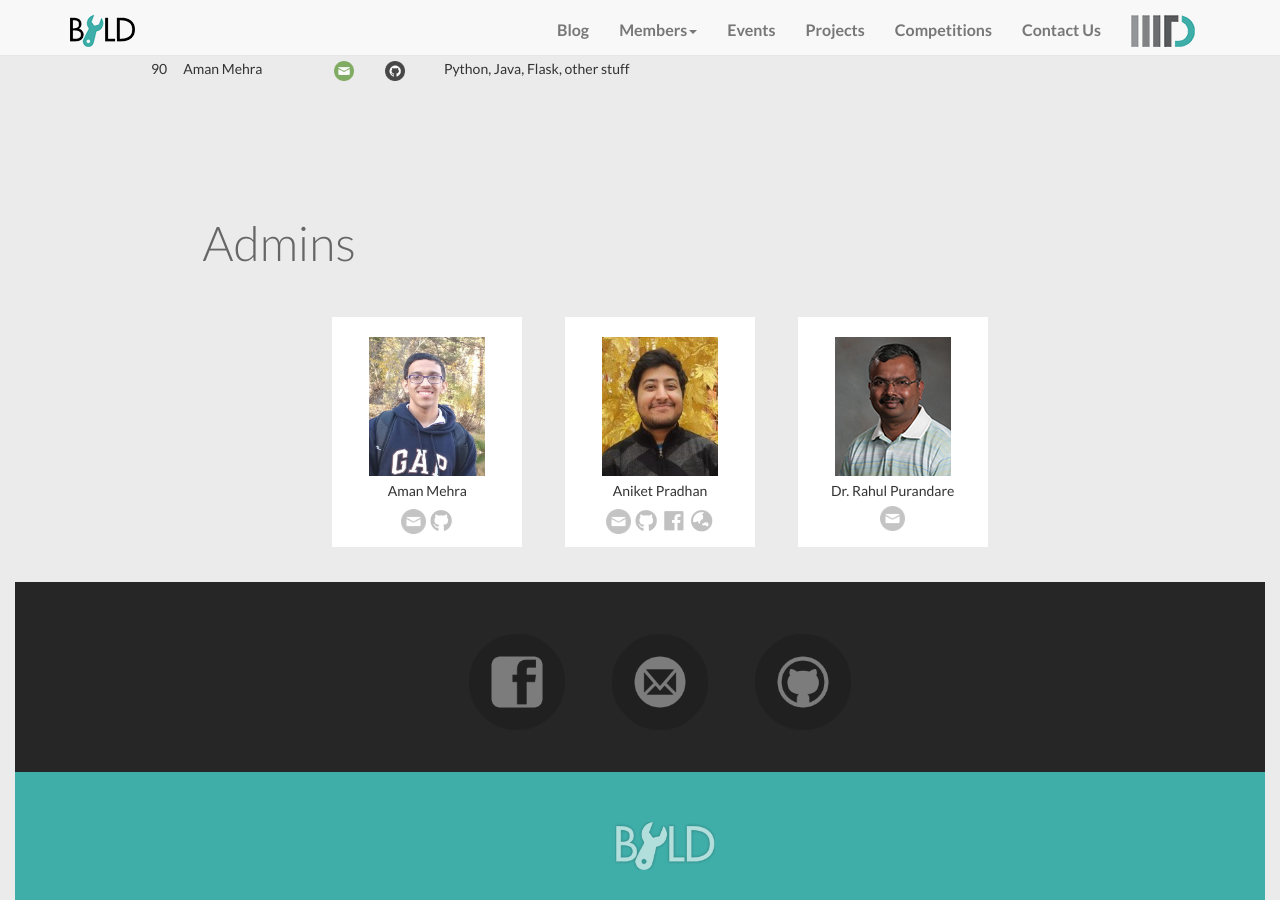
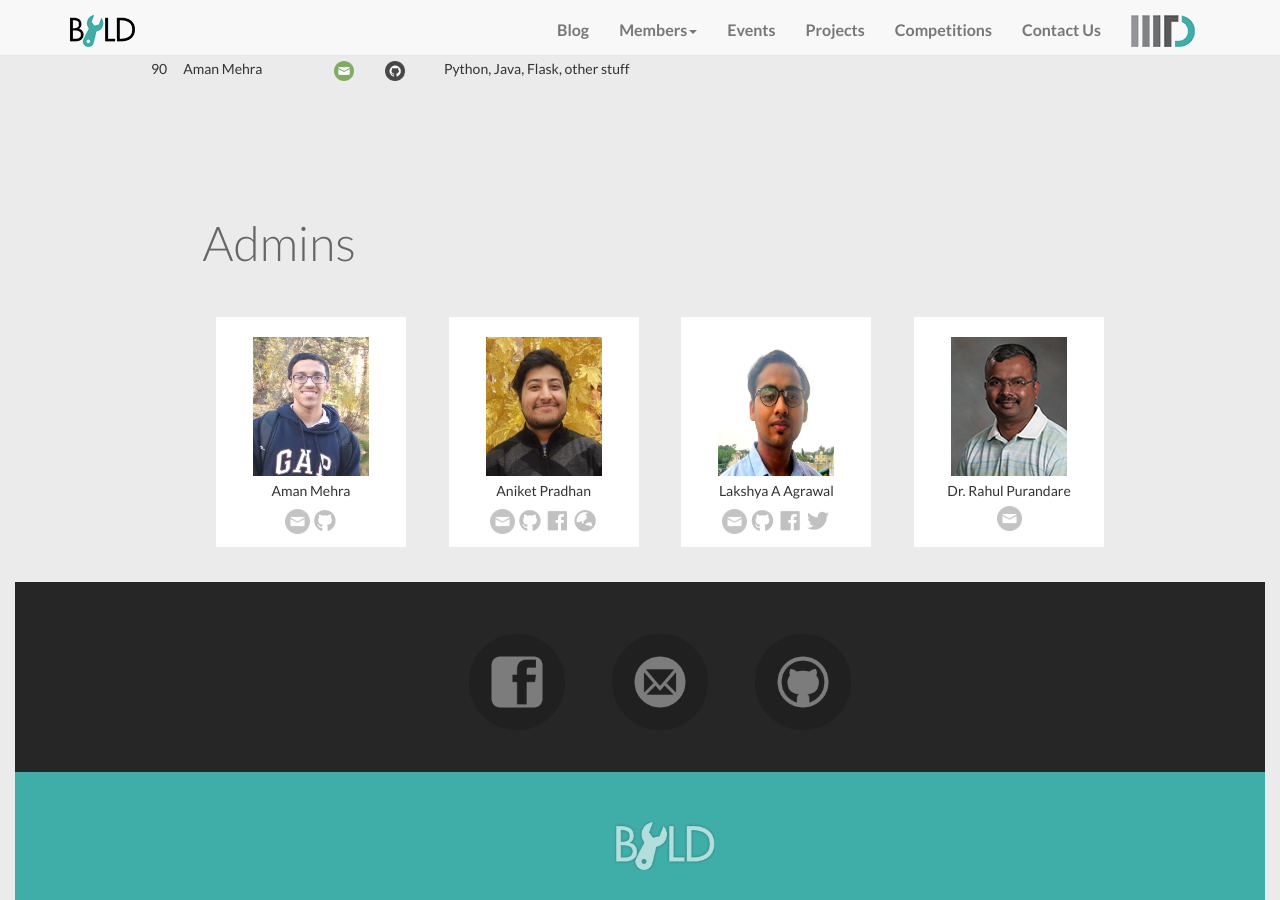
Before and after one commit to IIIT-Delhi/byld-website, a Jekyll site: the page built from site/members.md, in a window 1280 px wide and 900 px high, scrolled down 4068 px. Built offline with Jekyll 4.4.1, drawn with Linux system fonts in a browser that asks for light colours; nearby versions of some CDN libraries.

Commit message:
Add details for Lakshya

```diff
--- a/site/members.md
+++ b/site/members.md
@@ -23,6 +23,14 @@ admins:
     fab fa-github: "https://github.com/Aniket-Pradhan"
     fab fa-facebook: "https://www.facebook.com/aniket.pradhan.311/"
     fas fa-globe-asia: "http://home.iiitd.edu.in/~aniket17133/"
+
+- mail: "lakshya18242"
+  image: "admins/lakshya.png"
+  name: "Lakshya A Agrawal"
+  fa-icons:
+    fab fa-github: "https://github.com/LakshyAAAgrawal"
+    fab fa-facebook: "https://www.facebook.com/LakshyAAAgrawal/"
+    fab fa-twitter: "https://twitter.com/LakshyAAAgrawal"
 
 #TODO: Add admin details here
 
```
Also changed, not shown: site/assets/images/admins/lakshya.png (added).
